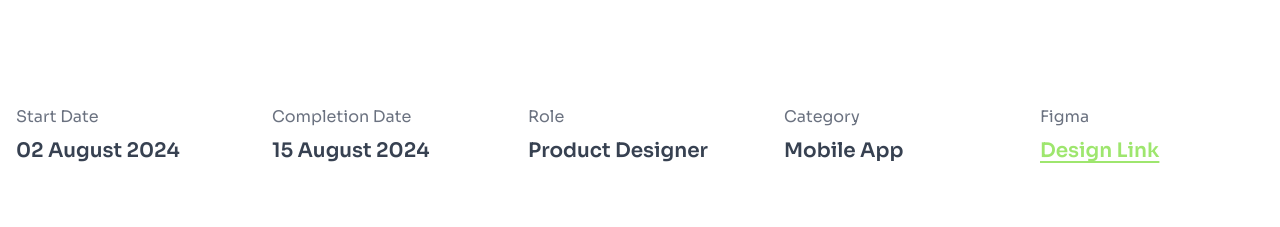
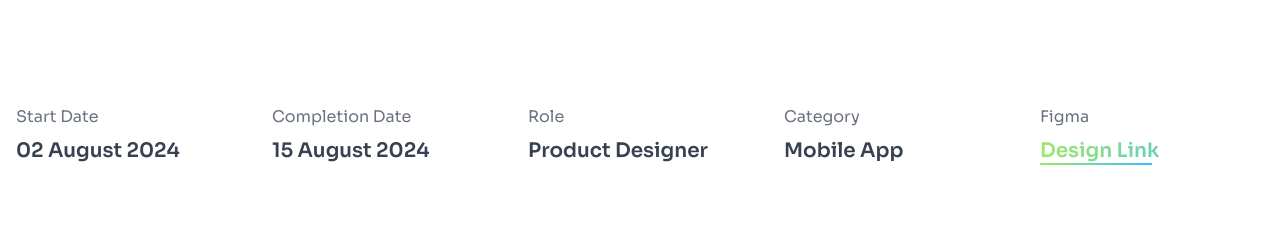
Before and after one commit to uxjoy/portfolio, a Next.js app: page /case-studies/1 in a window 1280 px wide. Shown: the part 1420-1647 px from the top of the page. Built offline with nearby package versions, Linux system fonts and the light colour scheme.

Commit message:
update brand color

```diff
--- a/src/app/case-studies/[caseStudyId]/page.tsx
+++ b/src/app/case-studies/[caseStudyId]/page.tsx
@@ -74,9 +74,10 @@ const CaseStudyDetails = ({ params }: any) => {
                 ) : (
                   <Link
                     href={item.url}
-                    className="font-semibold text-md md:text-xl block underline underline-offset-4 text-primary-300 hover:underline-offset-8 ease-in-out duration-300 "
+                    className="font-semibold text-md md:text-xl block underline underline-offset-4 bg-gradient-to-r from-primary-300 to-sky-400 text-transparent bg-clip-text hover:underline-offset-8 ease-in-out duration-300 relative group"
                   >
                     {item.text}
+                    <span className="divider absolute w-28 h-0.5 bg-gradient-to-r from-primary-300 to-sky-400 bottom-0 left-0 group-hover:w-24 ease-in-out duration-300"></span>
                   </Link>
                 )}
               </div>
```
